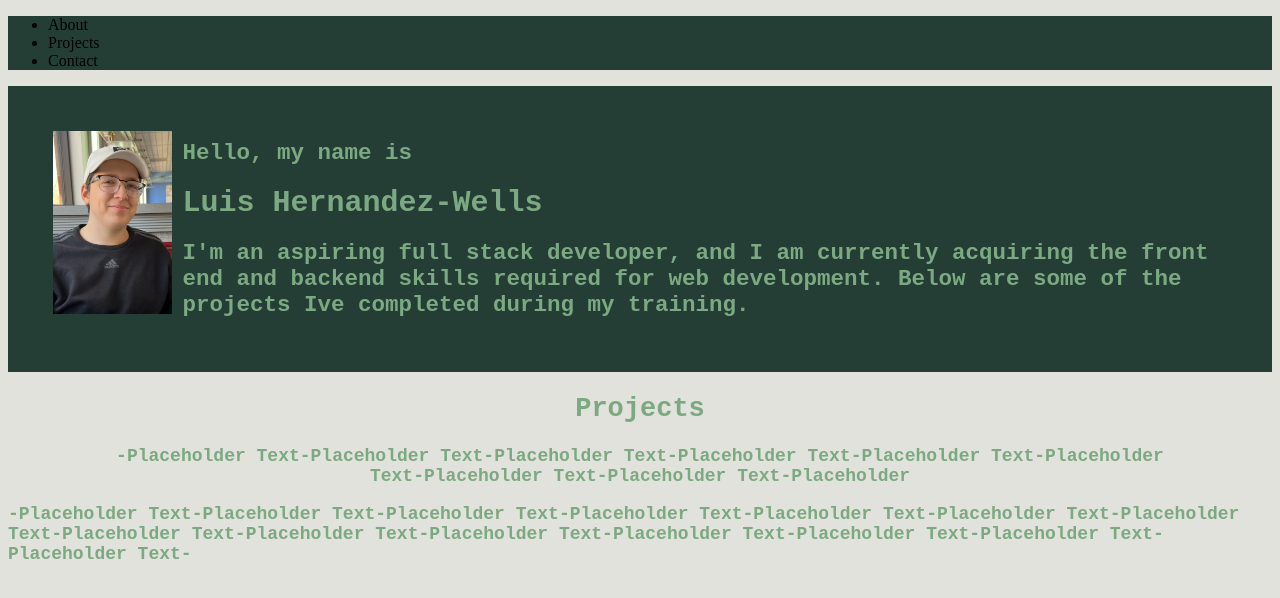
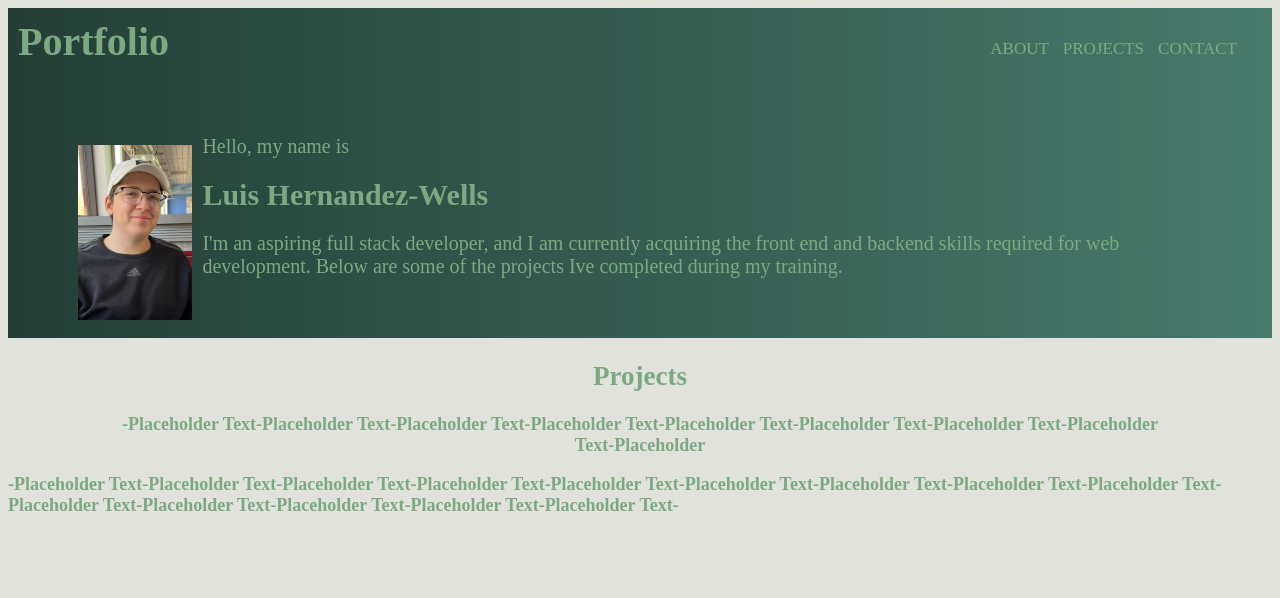
Before and after one commit to Rat-Toast/Developer-Portfolio, a plain HTML site: page index.html in a window 1280 px wide. Drawn offline with Linux system fonts and the light colour scheme.

Commit message:
added placeholder text and images in html, added more css styling elements.

```diff
--- a/assets/style.css
+++ b/assets/style.css
@@ -2,20 +2,72 @@ html{
     background-color: #e0e2db;
 }
 
+:root {
+    --Txt:#7ca982;
+    --bg: #243e36;
+    --font: 'Times New Roman', Times, serif;
+}
+
 .nav {
-background-color: #243e36;
+    padding: 10px;
+    background-image: linear-gradient(to right,#243e36, #467b6b);
+}
+.nav ul {
+    float: right;
+    margin-right: 20px;
+}
+
+.nav ul li {
+    list-style-type: none;
+    display: inline-block;
 
 }
 
+.nav ul li a {
+    color: var(--Txt);
+    text-transform: uppercase;
+}
+
+label.portfolio {
+    font-family: var(--font);
+    color: var(--Txt);
+    font-weight: bold;
+    font-size: 40px;
+
+}
+
+.nav a {
+    color: var(--Txt);
+    font-size: 17px;
+    float: right;
+    text-align: center;
+    padding: 5px;
+    text-decoration: none;
+
+}
+
+.nav a:hover {
+    background: none;
+    background-color: #376054;
+}
+
+.nav a:active {
+    color: #2c4c43;
+}
+
 .header {
-    font-family:'Courier New', Courier, monospace;
-    background-color: #243e36;
-    color: #7ca982;
+    font-family: var(--font);
+    background-color: var(--bg);
+    color: var(--Txt);
     text-align: left;
-    padding: 35px;
+    padding: 60px;
     font-size: 15px;
     font-weight: lighter;
+    background-image: linear-gradient(to right,#243e36, #467b6b);
+}
 
+.header a {
+    font-size: 20px;
 }
 
 #image {
@@ -26,15 +78,9 @@ background-color: #243e36;
     float: left;
 }
 
-#projects {
-
-
-
-}
-
 .paragraph {
-    font-family:'Courier New', Courier, monospace;
-    color: #7ca982;
+    font-family: var(--font);
+    color: var(--Txt);
     font-size: 18px;
     text-align: center;
     margin: 20px 100px 0px 100px;
@@ -42,8 +88,8 @@ background-color: #243e36;
 }
 
 .paragraph2 {
-    font-family:'Courier New', Courier, monospace;
-    color: #7ca982;
+    font-family: var(--font);
+    color: var(--Txt);
     font-size: 18px;
     text-align: left;
     font-weight: bold;
--- a/index.html
+++ b/index.html
@@ -8,24 +8,23 @@
 </head>
 <body>
     <nav class="nav">
+        <label class="portfolio">Portfolio</label>
         <ul>
-            <li>About</li>
-            <li>Projects</li>
-            <li>Contact</li>
+            <li><a href="#">About</a></li>
+            <li><a href="#">Projects</a></li>
+            <li><a href="#">Contact</a></li>
         </ul>
     </nav>
     <header class="header">
         <img id="image" src="assets/Images/IMG_3960.jpg">
-        <h2>Hello, my name is</h2>
+        <a>Hello, my name is</a>
         <h1>Luis Hernandez-Wells</h1>
-        <h2>I'm an aspiring full stack developer, and I am currently acquiring the front end and backend skills required for web development.
+        <a>I'm an aspiring full stack developer, and I am currently acquiring the front end and backend skills required for web development.
         Below are some of the projects Ive completed during my training.
-        </h2>
+        </a>
     </header>
         <article class="paragraph">
-            <h1 id="projects">
-                Projects
-            </h1>
+            <h1>Projects</h1>
                 <p>
                     -Placeholder Text-Placeholder Text-Placeholder Text-Placeholder Text-Placeholder Text-Placeholder Text-Placeholder Text-Placeholder Text-Placeholder
                 </p>
```
